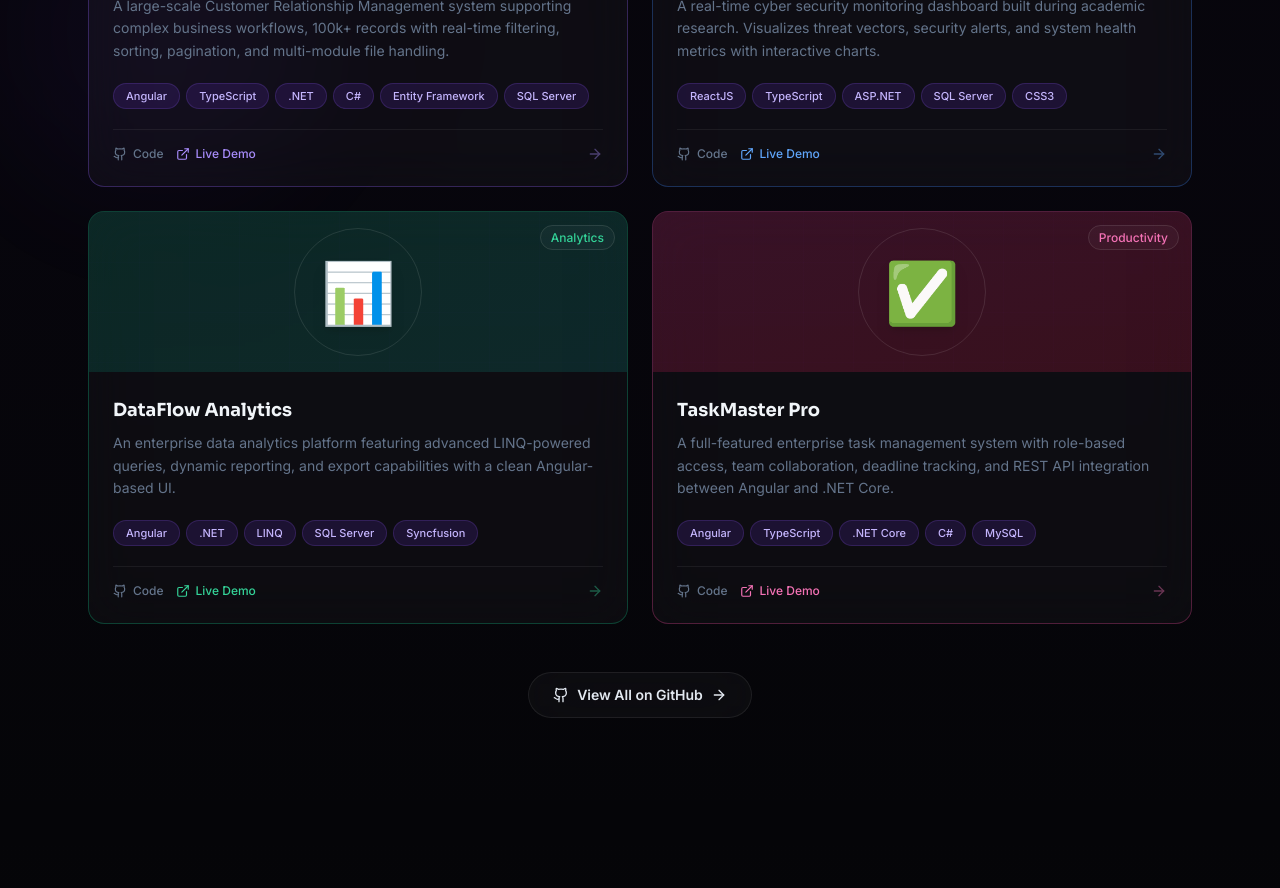
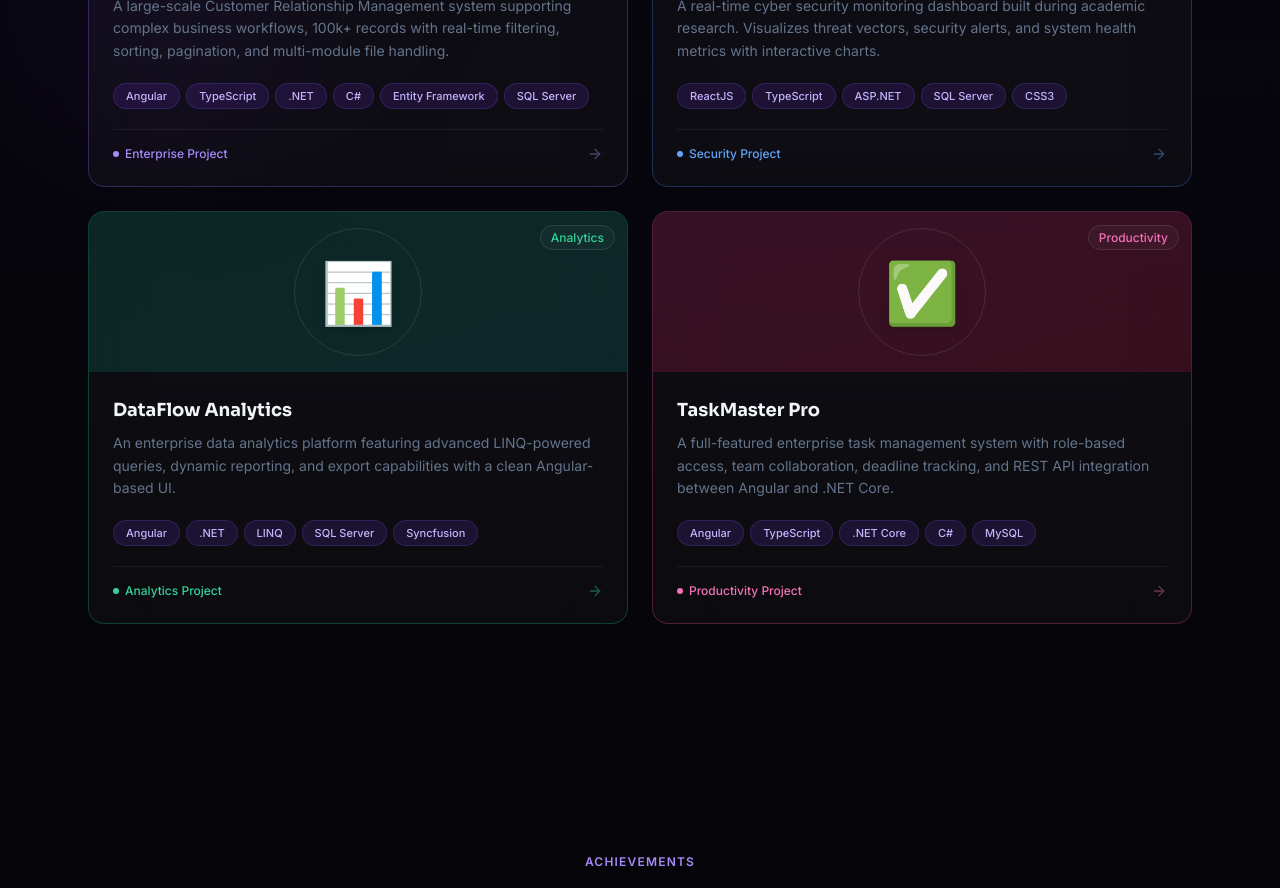
Before and after one commit to Balapuramdeepak/Portflio, a React (Vite) app: page / in a window 1280 px wide. Shown: the part 3660-4548 px from the top of the page. Built offline with nearby package versions, Linux system fonts and the light colour scheme.

Commit message:
fix: remove fake Code/Live Demo links from project cards

```diff
--- a/src/components/Projects.jsx
+++ b/src/components/Projects.jsx
@@ -1,6 +1,6 @@
 import { useState } from 'react'
 import { motion, AnimatePresence } from 'framer-motion'
-import { Github, ExternalLink, ArrowRight } from 'lucide-react'
+import { ArrowRight } from 'lucide-react'
 import AnimateOnScroll from './AnimateOnScroll'
 import { projects } from '../data/portfolio'
 
@@ -68,21 +68,6 @@ export default function Projects() {
           </AnimatePresence>
         </motion.div>
 
-        {/* View more CTA */}
-        <AnimateOnScroll delay={0.2} className="text-center mt-12">
-          <motion.a
-            href={`https://github.com/`}
-            target="_blank"
-            rel="noopener noreferrer"
-            whileHover={{ scale: 1.05 }}
-            whileTap={{ scale: 0.95 }}
-            className="btn-secondary inline-flex"
-          >
-            <Github size={16} />
-            View All on GitHub
-            <ArrowRight size={16} />
-          </motion.a>
-        </AnimateOnScroll>
       </div>
     </section>
   )
@@ -158,28 +143,15 @@ function ProjectCard({ project }) {
           ))}
         </div>
 
-        {/* Links */}
-        <div className="flex items-center gap-3 pt-4 border-t border-white/[0.06]">
-          <motion.a
-            href={project.github}
-            whileHover={{ scale: 1.05 }}
-            whileTap={{ scale: 0.95 }}
-            className="flex items-center gap-1.5 text-slate-500 hover:text-slate-300 text-xs font-medium transition-colors duration-200"
-          >
-            <Github size={14} /> Code
-          </motion.a>
-          <motion.a
-            href={project.live}
-            whileHover={{ scale: 1.05 }}
-            whileTap={{ scale: 0.95 }}
-            className={`flex items-center gap-1.5 ${project.accentColor} text-xs font-medium transition-all duration-200`}
-          >
-            <ExternalLink size={14} /> Live Demo
-          </motion.a>
+        {/* Footer */}
+        <div className="flex items-center justify-between pt-4 border-t border-white/[0.06]">
+          <span className={`text-xs font-medium ${project.accentColor} flex items-center gap-1.5`}>
+            <span className="w-1.5 h-1.5 rounded-full bg-current inline-block" />
+            {project.category} Project
+          </span>
 
           {/* Hover arrow */}
           <motion.div
-            className="ml-auto"
             animate={hovered ? { x: 4, opacity: 1 } : { x: 0, opacity: 0.4 }}
             transition={{ duration: 0.2 }}
           >
```
